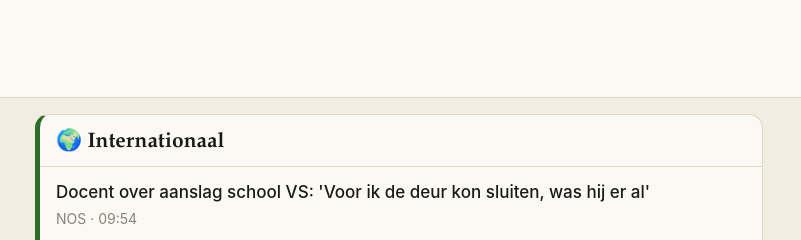
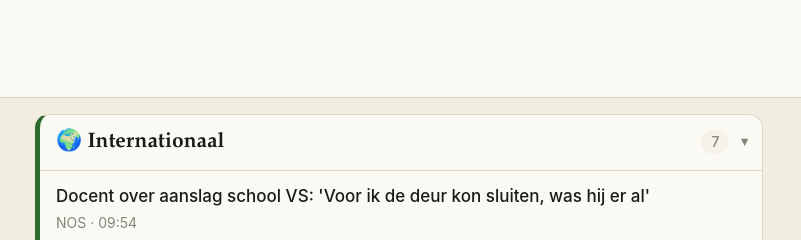
Before and after one commit to GertVeurink/dedag, a plain HTML site: page index.html in a window 1280 px wide. Shown: the top 240 px of the page, 241-1042 px from the left. Drawn offline with Linux system fonts and the light colour scheme.

Commit message:
index.html 22-10-2026

```diff
--- a/index.html
+++ b/index.html
@@ -57,9 +57,24 @@
     border-left: 5px solid var(--accent);
     border-radius: var(--radius); margin: 0 0 16px; overflow: hidden;
   }
-  .blok > h2 {
-    font: 600 21px/1.3 var(--serif); margin: 0; padding: 14px 16px 10px;
+  /* De kop van een blok is een knop: één tik vouwt hem dicht. Groot genoeg om
+     met een duim te raken — dit wordt op een telefoon gelezen. */
+  .blokkop {
+    display: flex; align-items: center; gap: 10px; width: 100%;
+    font: 600 21px/1.3 var(--serif); color: var(--ink); text-align: left;
+    background: none; border: 0; padding: 14px 16px; cursor: pointer;
+    -webkit-tap-highlight-color: transparent;
   }
+  .blokkop .naam { flex: 1; }
+  .aantal {
+    font: 500 14px/1 -apple-system, sans-serif; color: var(--ink-3);
+    background: var(--panel-2); border-radius: 20px; padding: 5px 10px;
+  }
+  .pijl {
+    color: var(--ink-3); font-size: 13px; transition: transform .15s;
+    transform: rotate(90deg);
+  }
+  .dicht > .pijl, .dicht .pijl { transform: rotate(0deg); }
   .items { border-top: 1px solid var(--line); }
   .item { padding: 12px 16px; border-bottom: 1px solid var(--line); }
   .item:last-child { border-bottom: 0; }
@@ -68,12 +83,17 @@
   .meta { color: var(--ink-3); font-size: 14px; margin-top: 3px; }
   .toel { color: var(--ink-2); font-size: 15px; margin-top: 6px; }
 
-  /* Kopjes binnen een blok, zoals Stemmingen en Kamervragen. */
+  /* Kopjes binnen een blok, zoals Kamervragen en Komende week. Ook die vouwen
+     dicht: het Kamerblok heeft er in een gewone week vijftien onder staan. */
   .kop {
-    background: var(--panel-2); padding: 8px 16px; font-size: 14px;
-    font-weight: 600; color: var(--ink-2); border-bottom: 1px solid var(--line);
-    letter-spacing: .02em;
+    display: flex; align-items: center; gap: 10px; width: 100%;
+    background: var(--panel-2); padding: 10px 16px; font-size: 14px;
+    font-weight: 600; color: var(--ink-2); border: 0;
+    border-bottom: 1px solid var(--line); letter-spacing: .02em;
+    text-align: left; cursor: pointer;
+    -webkit-tap-highlight-color: transparent;
   }
+  .kop .naam { flex: 1; }
 
   .weer { padding: 14px 16px; }
   .weer .groot { font: 600 19px/1.4 var(--serif); }
@@ -136,16 +156,7 @@ function tekenWeer(blok) {
   return vak;
 }
 
-function tekenItems(items) {
-  const lijst = el('div', 'items');
-  let vorigeKop = null;
-  for (const i of items) {
-    if (i.kop && i.kop !== vorigeKop) {
-      lijst.appendChild(el('div', 'kop', i.kop));
-      vorigeKop = i.kop;
-    } else if (!i.kop) {
-      vorigeKop = null;
-    }
+function tekenBericht(i) {
   const rij = el('div', 'item');
   const a = el('a', '', i.titel);
   a.href = i.link || '#';
@@ -155,12 +166,79 @@ function tekenItems(items) {
   const stukjes = [i.bron, i.tijd].filter(Boolean);
   if (stukjes.length) rij.appendChild(el('div', 'meta', stukjes.join(' · ')));
   if (i.toelichting) rij.appendChild(el('div', 'toel', i.toelichting));
-    lijst.appendChild(rij);
+  return rij;
+}
+
+/* Een knop met een naam, een aantal en een pijltje. Zowel een blok als een
+   kopje gebruikt hem, want ze doen hetzelfde: één tik vouwt hem open of dicht. */
+function vouwknop(klasse, naam, aantal, open, bijTik) {
+  const k = el('button', klasse + (open ? '' : ' dicht'));
+  k.type = 'button';
+  k.setAttribute('aria-expanded', open ? 'true' : 'false');
+  k.appendChild(el('span', 'naam', naam));
+  if (aantal) k.appendChild(el('span', 'aantal', String(aantal)));
+  k.appendChild(el('span', 'pijl', '\u25B8'));
+  k.addEventListener('click', bijTik);
+  return k;
+}
+
+function tekenItems(blok) {
+  const lijst = el('div', 'items');
+
+  /* Items met hetzelfde kopje staan achter elkaar en worden samen een groepje.
+     Items zonder kopje -- alle blokken behalve de Tweede Kamer -- komen gewoon
+     onder elkaar te staan. */
+  const groepen = [];
+  for (const i of blok.items) {
+    const laatste = groepen[groepen.length - 1];
+    if (laatste && laatste.kop === (i.kop || null)) laatste.items.push(i);
+    else groepen.push({ kop: i.kop || null, items: [i] });
+  }
+
+  for (const g of groepen) {
+    if (!g.kop) {
+      for (const i of g.items) lijst.appendChild(tekenBericht(i));
+      continue;
+    }
+    const sleutel = blok.id + '|' + g.kop;
+    const open = !ui.kopDicht[sleutel];
+    lijst.appendChild(vouwknop('kop', g.kop, g.items.length, open, () => {
+      ui.kopDicht[sleutel] = open;
+      bewaarUi();
+      hertekenAlles();
+    }));
+    if (open) for (const i of g.items) lijst.appendChild(tekenBericht(i));
   }
   return lijst;
 }
 
+/* Wat er dichtgevouwen staat. Dat is een gemak van dit toestel en geen
+   gegeven van de briefing, dus het hoort in localStorage en niet in de app.
+   Bewaard wordt wat er DICHT staat: zo is alles standaard open en ziet hij
+   bij de eerste keer openen gewoon het nieuws, zonder dat hij moet ontdekken
+   dat er ergens getikt moet worden. */
+const ui = { dicht: {}, kopDicht: {} };
+try {
+  const bewaard = JSON.parse(localStorage.getItem('dedag.ui') || '{}');
+  Object.assign(ui.dicht, bewaard.dicht || {});
+  Object.assign(ui.kopDicht, bewaard.kopDicht || {});
+} catch (e) {}
+
+function bewaarUi() {
+  try { localStorage.setItem('dedag.ui', JSON.stringify(ui)); } catch (e) {}
+}
+
+/* De laatst getekende briefing, zodat een tik op een kop alles opnieuw kan
+   neerzetten zonder het bestand nog eens op te halen. */
+let laatste = null;
+function hertekenAlles() {
+  const y = window.scrollY;
+  if (laatste) teken(laatste);
+  window.scrollTo(0, y);
+}
+
 function teken(d) {
+  laatste = d;
   document.getElementById('titel').textContent = d.naam || 'De Dag';
   document.getElementById('datum').textContent = langeDatum(d.datum);
   const doel = document.getElementById('inhoud');
@@ -168,9 +246,18 @@ function teken(d) {
 
   for (const blok of d.blokken || []) {
     const kaart = el('div', 'blok');
-    kaart.appendChild(el('h2', '', (blok.emoji ? blok.emoji + ' ' : '') + blok.titel));
+    const open = !ui.dicht[blok.id];
+    const naam = (blok.emoji ? blok.emoji + ' ' : '') + blok.titel;
+    kaart.appendChild(vouwknop('blokkop', naam, (blok.items || []).length, open,
+      () => {
+        ui.dicht[blok.id] = open;
+        bewaarUi();
+        hertekenAlles();
+      }));
+    if (open) {
       if (blok.weer) kaart.appendChild(tekenWeer(blok));
-    if ((blok.items || []).length) kaart.appendChild(tekenItems(blok.items));
+      if ((blok.items || []).length) kaart.appendChild(tekenItems(blok));
+    }
     doel.appendChild(kaart);
   }
 
```
Lines whose indentation alone changed are shown as unchanged.
